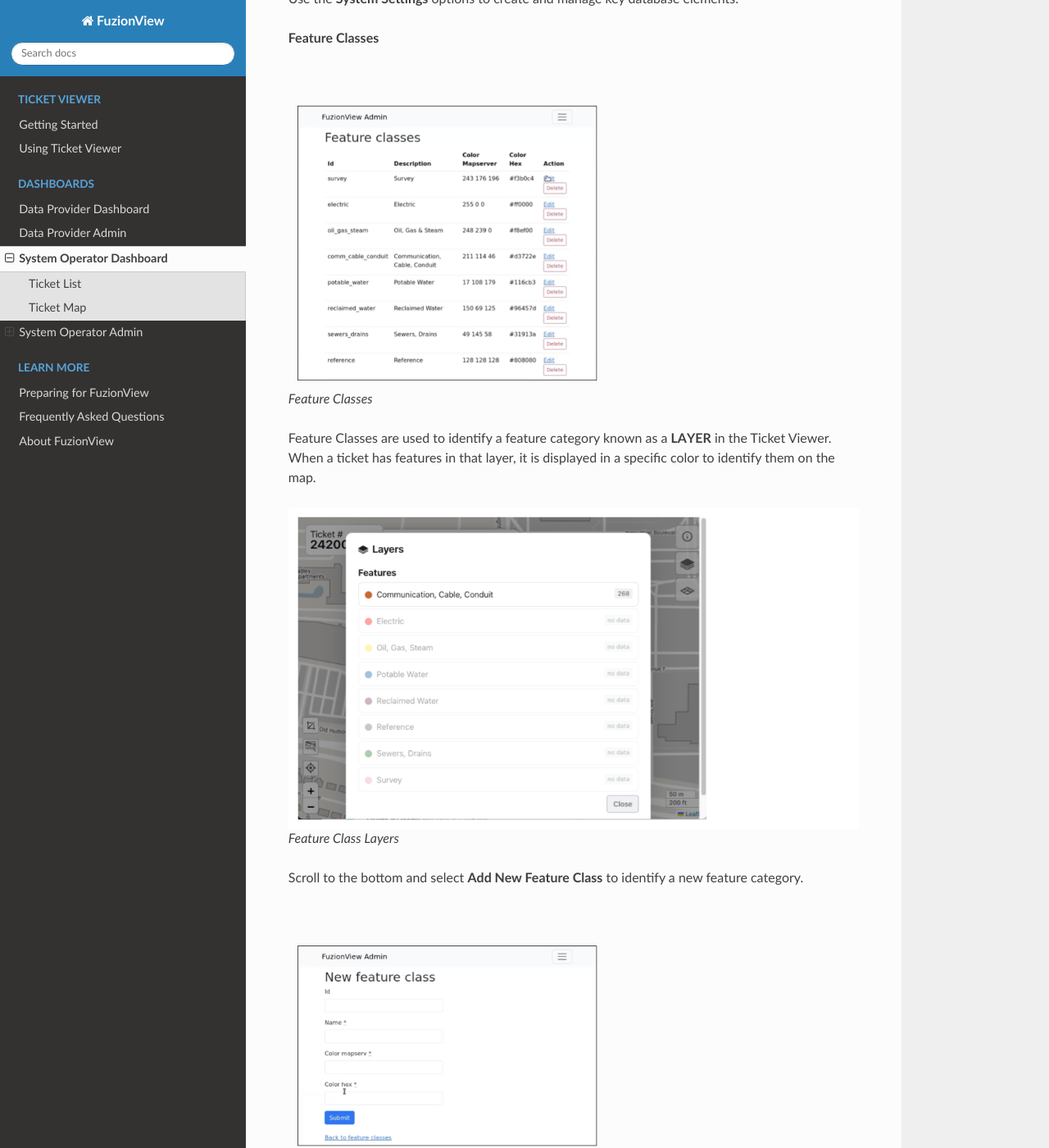
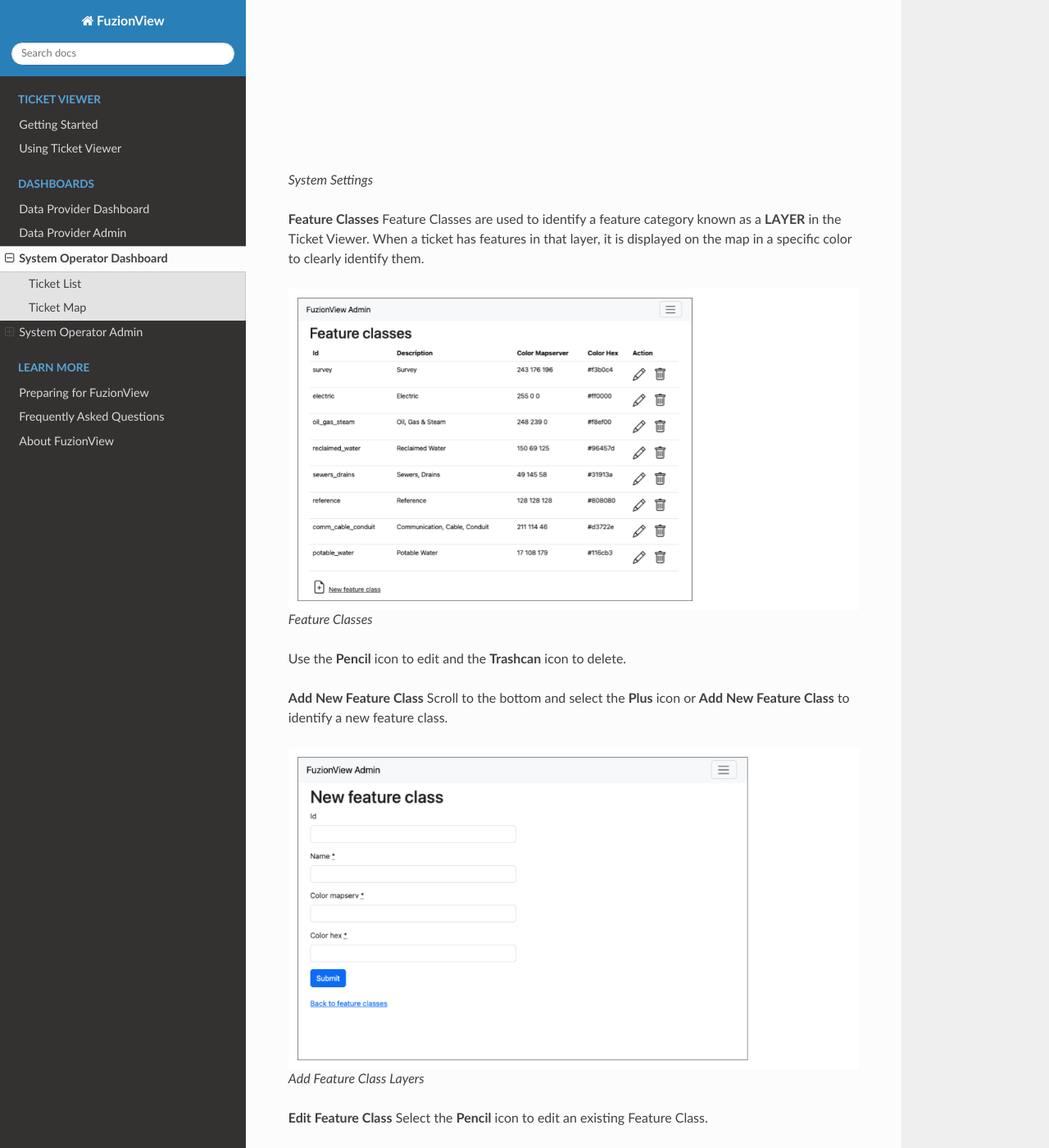
Before and after one commit to FuzionView/FV-Docs, a Sphinx documentation site: the page built from source/SystemOperator.rst, in a window 1280 px wide and 1400 px high, scrolled down 6350 px. Shown: the whole window at 82% size. Built offline with Sphinx 7.4.7 and the Read the Docs theme 2.0.0, drawn with Linux system fonts in a browser that asks for light colours; some of the changed text lies outside the part shown.

Commit message:
Feature updates and more image updates

```diff
--- a/source/SystemOperator.rst
+++ b/source/SystemOperator.rst
@@ -97,89 +97,92 @@
 
    *Edit Data Provider Name*
 
+**Delete Data Provider**
+
+.. warning::
+   This cannot be undone.
+
+*PLACEHOLDER - This feature doesn't work yet*
+
+.. figure:: /_static/DPAdmin2_Users4.png
+   :alt: Edit Data Provider Name
+   :class: with-border
+
+   *Edit Data Provider Name*
+
+
 System Settings
 ----------------
 
-Use the menu to select **System Operator Admin**:
+Select **System Settings** from the System Operator menu:
 
-.. figure:: /_static/AdminMenu1.png
-   :alt: The FuzionView System Operator Admin Menu
+.. figure:: /_static/SOAdmin0_Menu1.png
+   :alt: System Operator Admin Menu
    :class: with-border
 
    *System Operator Admin Menu*
 
-Then select **System Settings** from the dropdown:
+**System Settings**
+Use the **Eye** icon to view and edit and the **Plus** icon to create key database elements
 
-.. figure:: /_static/AdminMenu2.png
-   :alt: System Settings Menu
-   :class: with-border
-
-   *System Operator Admin Menu*
-
-The **System Settings** options are displayed:
+ * Feature Classes
+ * Features Status
+ * Ticket Types
 
 .. figure:: /_static/SystemSettings1.png
-   :alt: System Operator System Settings
+   :alt: System Settings
    :class: with-border
 
    *System Settings*
 
-Use the **System Settings** options to create and manage key database elements:
+**Feature Classes**
+Feature Classes are used to identify a feature category known as a **LAYER** in the Ticket Viewer.
+When a ticket has features in that layer, it is displayed on the map in a specific color to clearly identify them.
 
-**Feature Classes**
-
-.. figure:: /_static/FeatureClasses1.png
+.. figure:: /_static/SOAdmin4_FeatureClasses1.png
    :alt: Feature Classes identify the Layers in FuzionView
    :class: with-border
 
    *Feature Classes*
 
-Feature Classes are used to identify a feature category known as a **LAYER** in the Ticket Viewer.
-When a ticket has features in that layer, it is displayed in a specific color to identify them on the map.
+Use the **Pencil** icon to edit and the **Trashcan** icon to delete.
 
+**Add New Feature Class**
+Scroll to the bottom and select the **Plus** icon or **Add New Feature Class** to identify a new feature class.
 
-.. figure:: /_static/Layers1.png
-   :alt: Feature Classes map to Layers in FuzionView
-   :class: with-border
-
-   *Feature Class Layers*
-
-Scroll to the bottom and select **Add New Feature Class** to identify a new feature category.
-
-.. figure:: /_static/NewFeatureClass1.png
+.. figure:: /_static/SOAdmin5_NewFeatureClass1.png
    :alt: Add New Feature Classes
    :class: with-border
 
    *Add Feature Class Layers*
 
-A confirmation message will display when complete:
+**Edit Feature Class**
+Select the **Pencil** icon to edit an existing Feature Class.
 
-.. figure:: /_static/FeatureClassCreated1.png
-   :alt: New Feature Class Created
+.. figure:: /_static/SOAdmin5_EditFeatureClass1.png
+   :alt: Add New Feature Classes
    :class: with-border
 
-   *New Feature Class Created*
+   *Add Feature Class Layers*
 
 **Feature Statuses**
+Status is used to indicate whether the feature is in use and in what state of development.
 
-Status is used to indicate whether the feature is in use and in what state of development it is.
-
-.. figure:: /_static/FeatureStatuses1.png
+.. figure:: /_static/SOAdmin5_FeatureStatuses1.png
    :alt: New Feature Statuses
    :class: with-border
 
    *Add Feature Statuses*
 
-Scroll to the bottom and select **Add New Feature Status** to identify a new usage status:
+You must create a Feature Status before you configure it. Scroll to the bottom and select **Add New Feature Status** to identify a new usage status:
 
-.. figure:: /_static/NewFeatureClass1.png
+.. figure:: /_static/SOAdmin6_NewFeatureStatus1.png
    :alt: Add New Feature Status
    :class: with-border
 
    *Add Feature Status* - Placeholder
 
-   **Ticket Types**
-
+**Ticket Types**
 The ticket type is used to visually indicate the urgency of a ticket, which is used in planning response time.
 
 .. figure:: /_static/TicketTypes1.png
```
Also changed, not shown: source/_static/FeatureClassCreated1.png (deleted), source/_static/FeatureClasses1.png (deleted), source/_static/SOAdmin4_FeatureClasses1.png (added), source/_static/SOAdmin4_SystemSettings1.png (added), source/_static/SOAdmin5_EditFeatureClass1.png (added), source/_static/SOAdmin5_FeatureStatuses1.png (added), source/_static/SOAdmin5_NewFeatureClass1.png (added), source/_static/SOAdmin6_NewFeatureStatus1.png (added).
